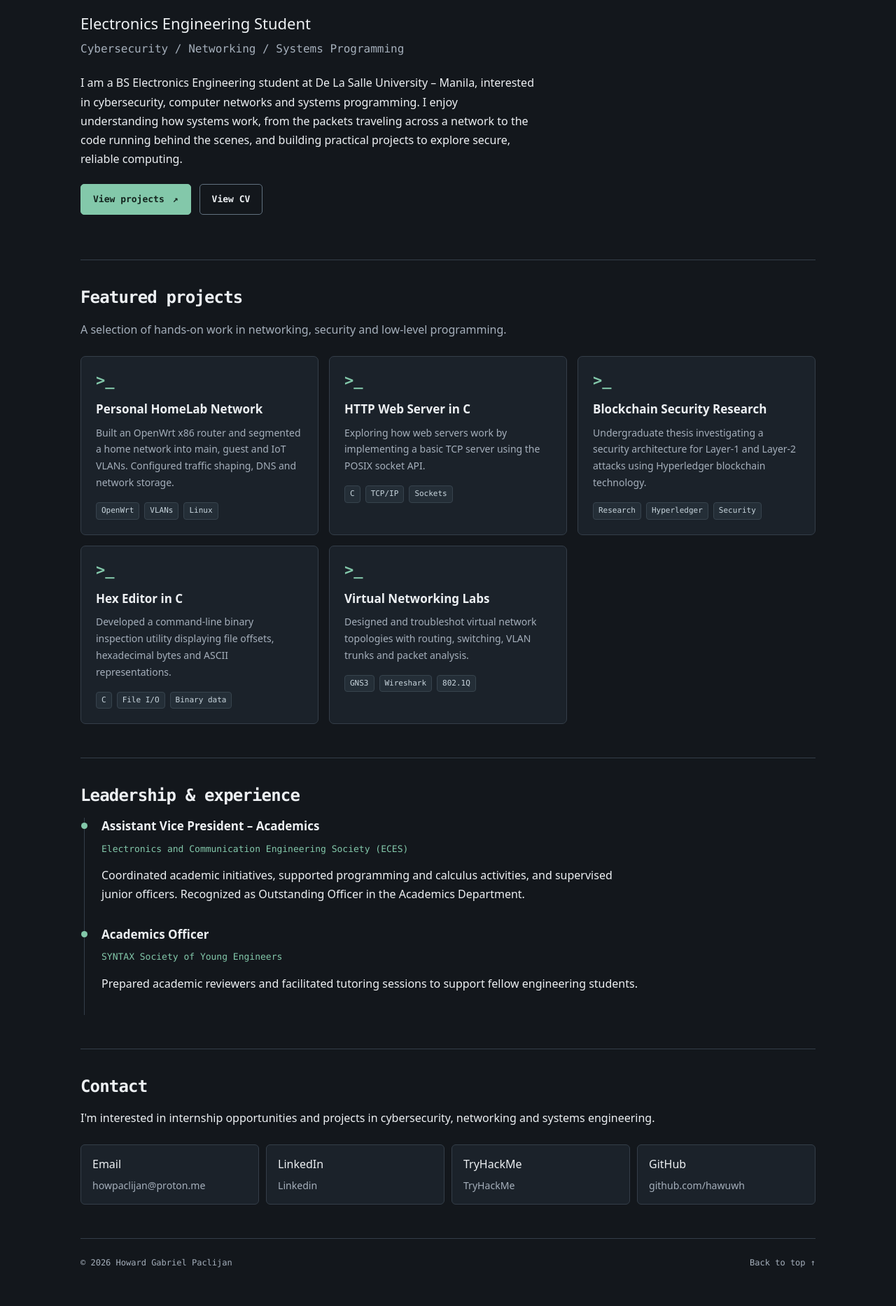
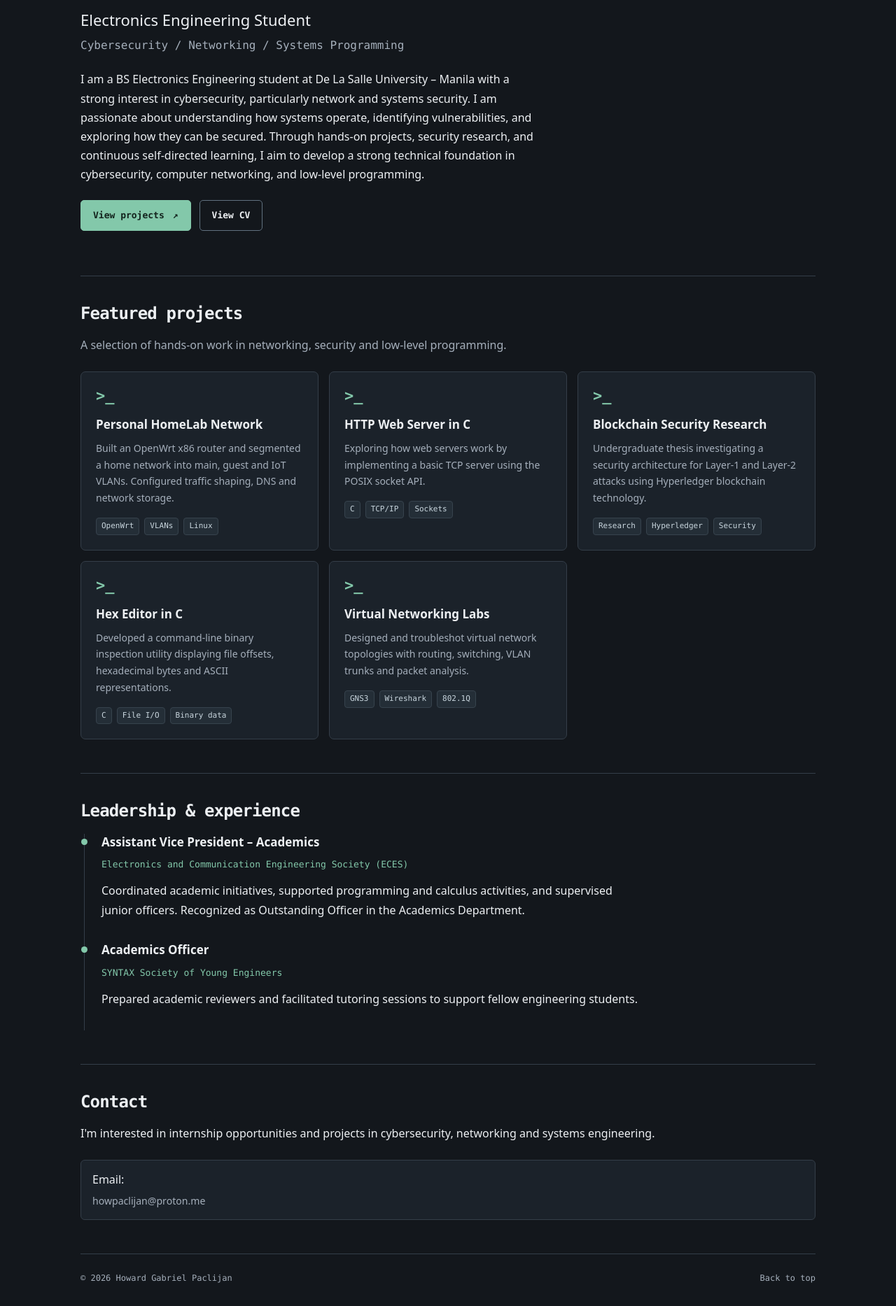
Before and after one commit to hawuwh/hawuwh.github.io, a plain HTML site: page index.html in a window 1280 px wide. Shown: the part 313-2180 px from the top of the page at 70% size. Drawn offline with Linux system fonts and the light colour scheme.

Commit message:
updated contacts

```diff
--- a/index.html
+++ b/index.html
@@ -20,10 +20,6 @@
 
     <!-- Navigation -->
     <header class="wrap top">
-        <a class="brand" href="#home">
-            ~/portfolio<span class="cursor">_</span>
-        </a>
-
         <nav aria-label="Main navigation">
             <a href="#projects">Projects</a>
             <a href="#experience">Experience</a>
@@ -50,12 +46,14 @@
             </p>
 
             <p class="intro">
-                I am a BS Electronics Engineering student at De La Salle
-                University – Manila, interested in cybersecurity, computer
-                networks and systems programming. I enjoy understanding how
-                systems work, from the packets traveling across a network to
-                the code running behind the scenes, and building practical
-                projects to explore secure, reliable computing.
+               I am a BS Electronics Engineering student at De La Salle
+               University – Manila with a strong interest in cybersecurity,
+               particularly network and systems security. I am passionate about
+               understanding how systems operate, identifying vulnerabilities,
+               and exploring how they can be secured. Through hands-on
+               projects, security research, and continuous self-directed
+               learning, I aim to develop a strong technical foundation in
+               cybersecurity, computer networking, and low-level programming.
             </p>
 
             <div class="actions">
@@ -237,34 +235,9 @@
 
                 <!-- Email -->
                 <a href="mailto:howpaclijan@proton.me">
-                    Email
+                    Email:
                     <span>howpaclijan@proton.me</span>
                 </a>
-
-                <!-- LinkedIn -->
-                <a href="https://www.linkedin.com/in/howardpaclijan/"
-                   target="_blank"
-                   rel="noopener noreferrer">
-                    LinkedIn
-                    <span>Linkedin</span>
-                </a>
-
-                <!-- TryHackMe -->
-                <a href="https://tryhackme.com/p/YOUR-TRYHACKME-USERNAME"
-                   target="_blank"
-                   rel="noopener noreferrer">
-                    TryHackMe
-                    <span>TryHackMe</span>
-                </a>
-
-                <!-- GitHub -->
-                <a href="https://github.com/hawuwh"
-                   target="_blank"
-                   rel="noopener noreferrer">
-                    GitHub
-                    <span>github.com/hawuwh</span>
-                </a>
-
             </div>
         </section>
 
@@ -274,7 +247,7 @@
     <!-- Footer -->
     <footer class="wrap footer">
         <span>© 2026 Howard Gabriel Paclijan</span>
-        <a href="#home">Back to top ↑</a>
+        <a href="#home">Back to top</a>
     </footer>
 
 </body>
```
